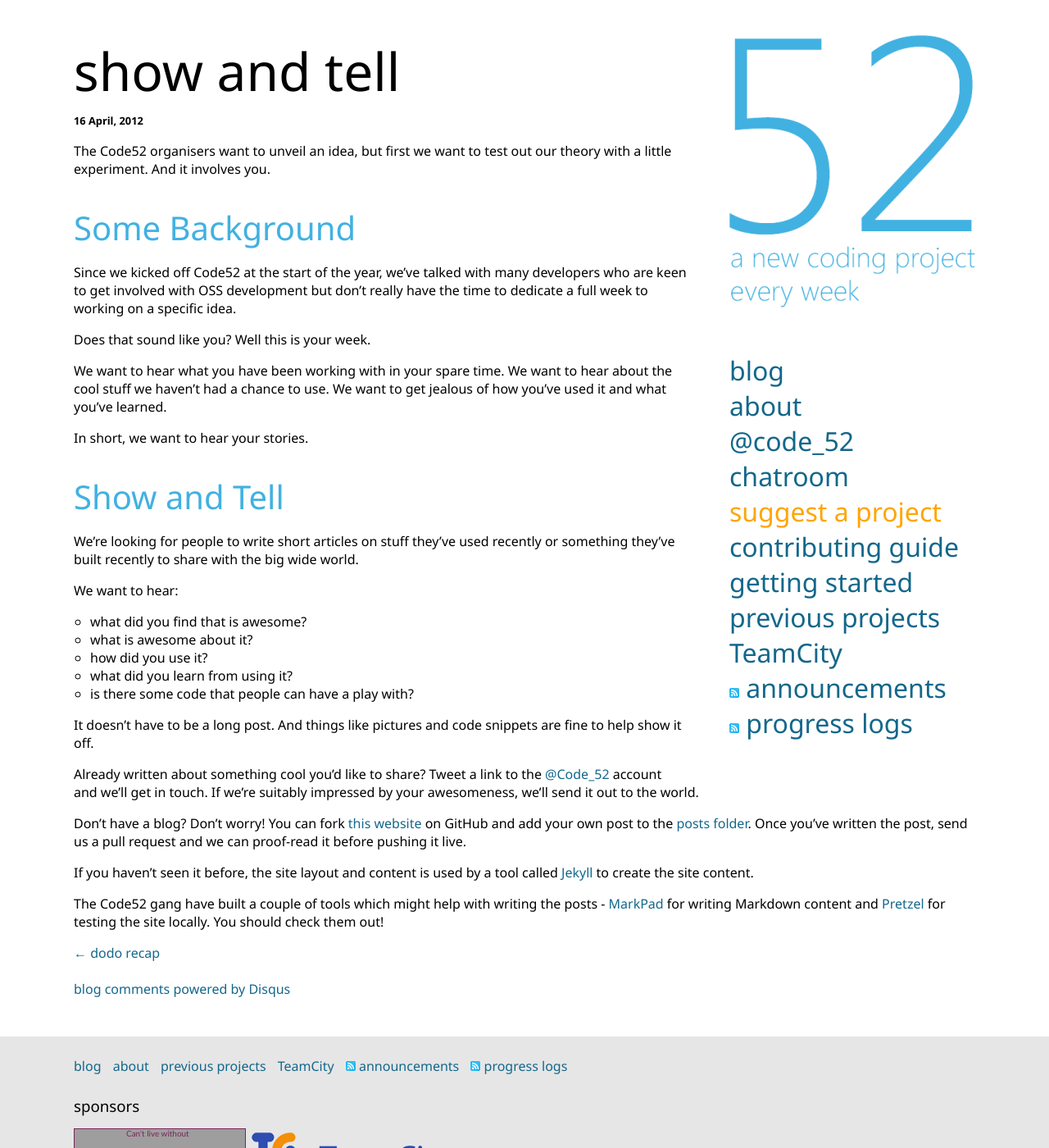
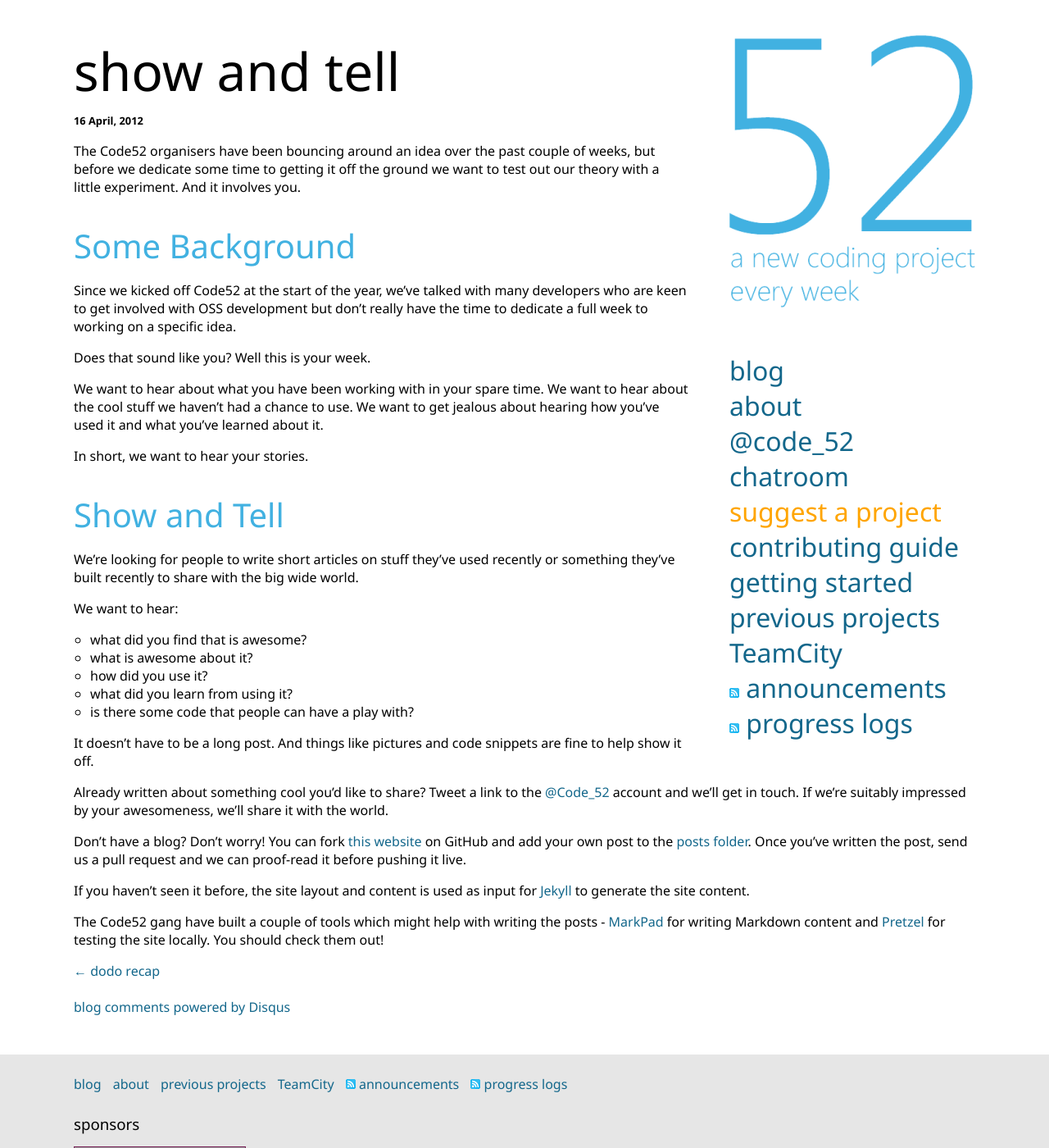
Before and after one commit to Code52/code52.github.com, a Jekyll site: the page built from _posts/2012-04-17-learning-week.md, in a window 1280 px wide and 1400 px high. Shown: the whole window at 82% size. Built offline with Jekyll 4.4.1, drawn with Linux system fonts in a browser that asks for light colours; Markdown is read by kramdown in place of the engine named in the settings; comment, search, counter and statistics services are not loaded; grey boxes are pictures that could not be loaded.

Commit message:
minor edits

```diff
--- a/_posts/2012-04-17-learning-week.md
+++ b/_posts/2012-04-17-learning-week.md
@@ -7,7 +7,7 @@ author: "@shiftkey"
 comments: true
 ---
 
-The Code52 organisers want to unveil an idea, but first we want to test out our theory with a little experiment. And it involves you.
+The Code52 organisers have been bouncing around an idea over the past couple of weeks, but before we dedicate some time to getting it off the ground we want to test out our theory with a little experiment. And it involves you.
 
 ## Some Background
 
@@ -15,7 +15,7 @@ Since we kicked off Code52 at the start of the year, we've talked with many deve
 
 Does that sound like you? Well this is your week.
 
-We want to hear what you have been working with in your spare time. We want to hear about the cool stuff we haven't had a chance to use. We want to get jealous of how you've used it and what you've learned.
+We want to hear about what you have been working with in your spare time. We want to hear about the cool stuff we haven't had a chance to use. We want to get jealous about hearing how you've used it and what you've learned about it.
 
 In short, we want to hear your stories.
 
@@ -33,10 +33,10 @@ We want to hear:
 
 It doesn't have to be a long post. And things like pictures and code snippets are fine to help show it off.
 
-Already written about something cool you'd like to share? Tweet a link to the [@Code_52](http://twitter.com/Code_52) account and we'll get in touch. If we're suitably impressed by your awesomeness, we'll send it out to the world.
+Already written about something cool you'd like to share? Tweet a link to the [@Code_52](http://twitter.com/Code_52) account and we'll get in touch. If we're suitably impressed by your awesomeness, we'll share it with the world.
 
 Don't have a blog? Don't worry! You can fork [this website](http://github.com/Code52/code52.github.com) on GitHub and add your own post to the [posts folder](http://github.com/Code52/code52.github.com/tree/master/_posts). Once you've written the post, send us a pull request and we can proof-read it before pushing it live.
 
-If you haven't seen it before, the site layout and content is used by a tool called [Jekyll](http://github.com/mojombo/jekyll/wiki) to create the site content.
+If you haven't seen it before, the site layout and content is used as input for [Jekyll](http://github.com/mojombo/jekyll/wiki) to generate the site content.
 
 The Code52 gang have built a couple of tools which might help with writing the posts - [MarkPad](http://code52.org/DownmarkerWPF) for writing Markdown content and [Pretzel](http://code52.org/pretzel) for testing the site locally. You should check them out!
```
